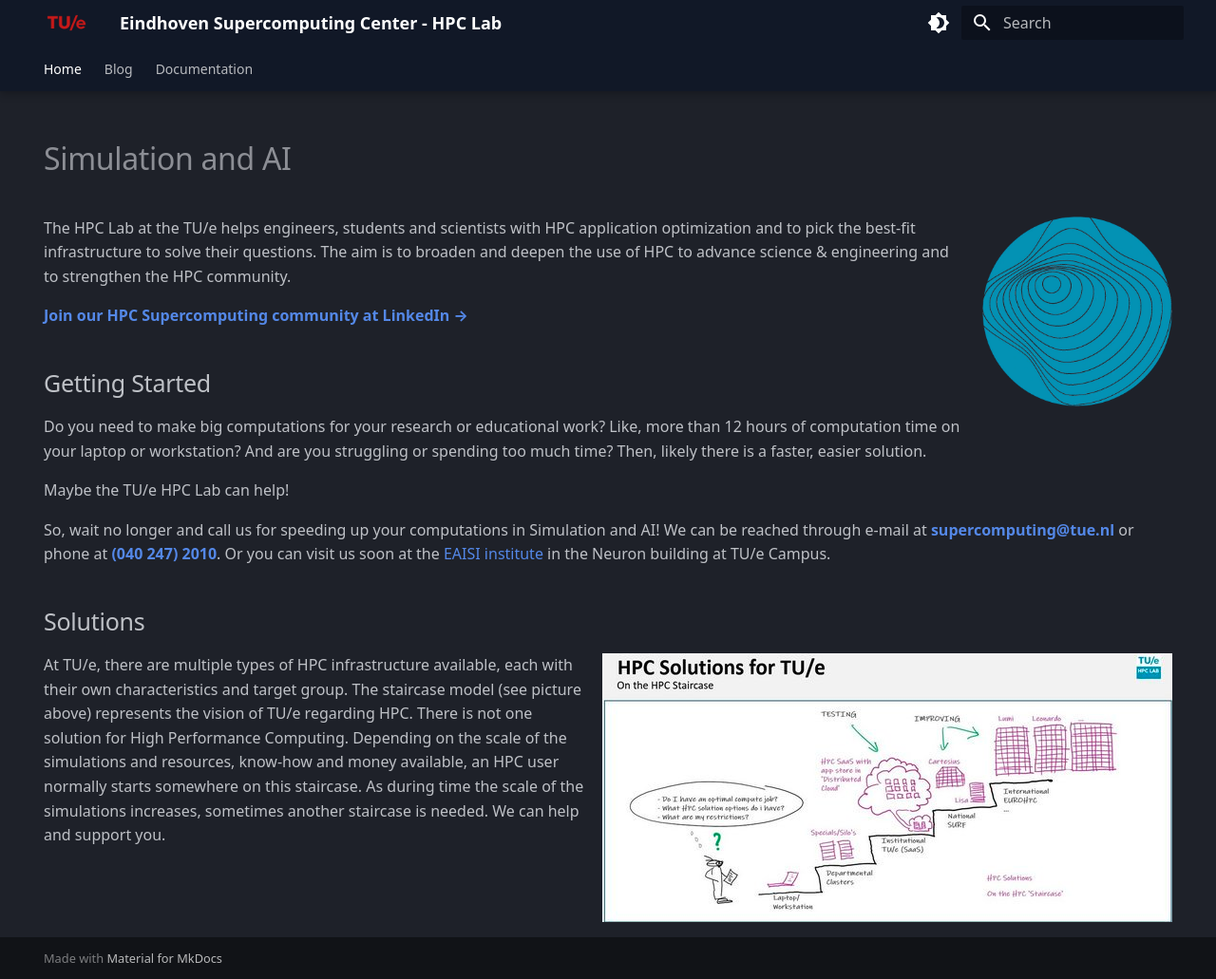
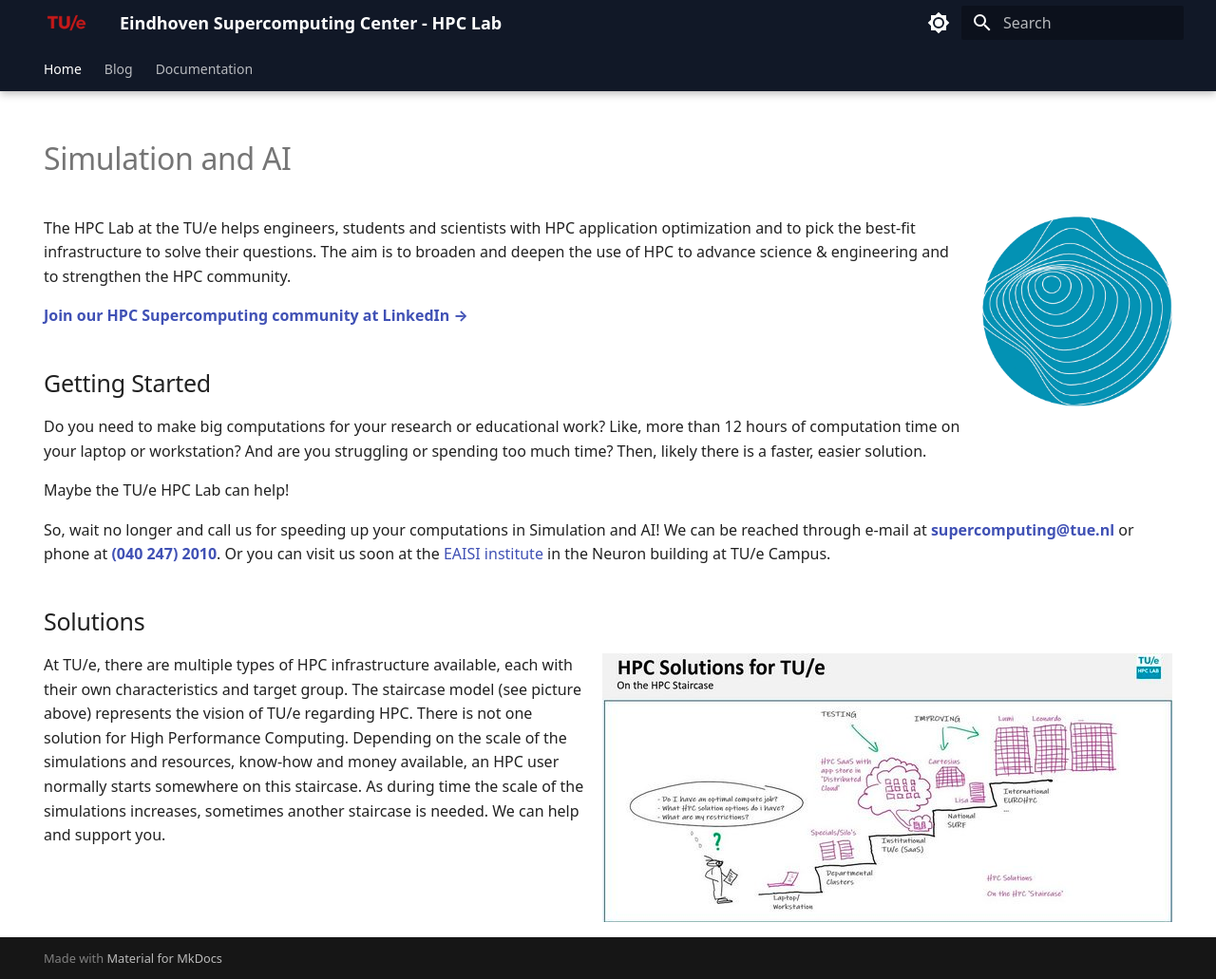
Before and after one commit to gferhpc/supercomputing.tue.nl, an MkDocs documentation site: the page built from docs/index.md, in a window 1280 px wide and 1031 px high. Shown: the whole window at 95% size. Built offline with MkDocs 1.6.1 and Material for MkDocs 9.7.7, drawn with Linux system fonts in a browser that asks for light colours.

Commit message:
use user preferred light/dark mode by default

```diff
--- a/mkdocs.yml
+++ b/mkdocs.yml
@@ -26,14 +26,16 @@
     - content.code.copy
     - content.code.annotate
   palette:
-    - scheme: slate
+    - media: "(prefers-color-scheme: light)"
+      scheme: hpc
+      toggle:
+        icon: material/brightness-7
+        name: Switch to dark mode
+    - media: "(prefers-color-scheme: dark)"
+      scheme: slate
       toggle:
         icon: material/brightness-4
         name: Switch to light mode
-    - scheme: hpc
-      toggle:
-        icon: material/brightness-7
-        name: Switch to dark mode
   custom_dir: overrides
   icon:
     repo: fontawesome/brands/gitlab
```
